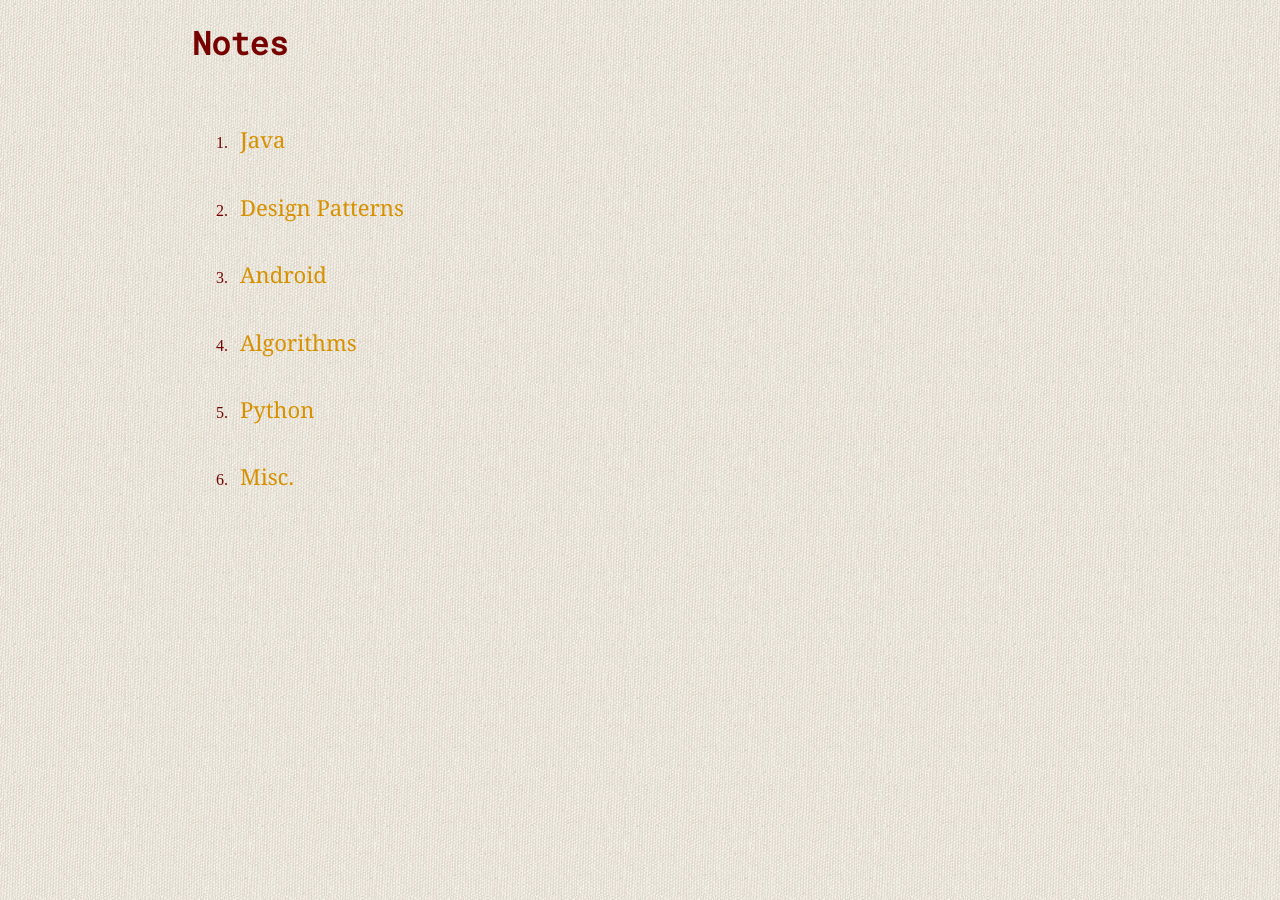
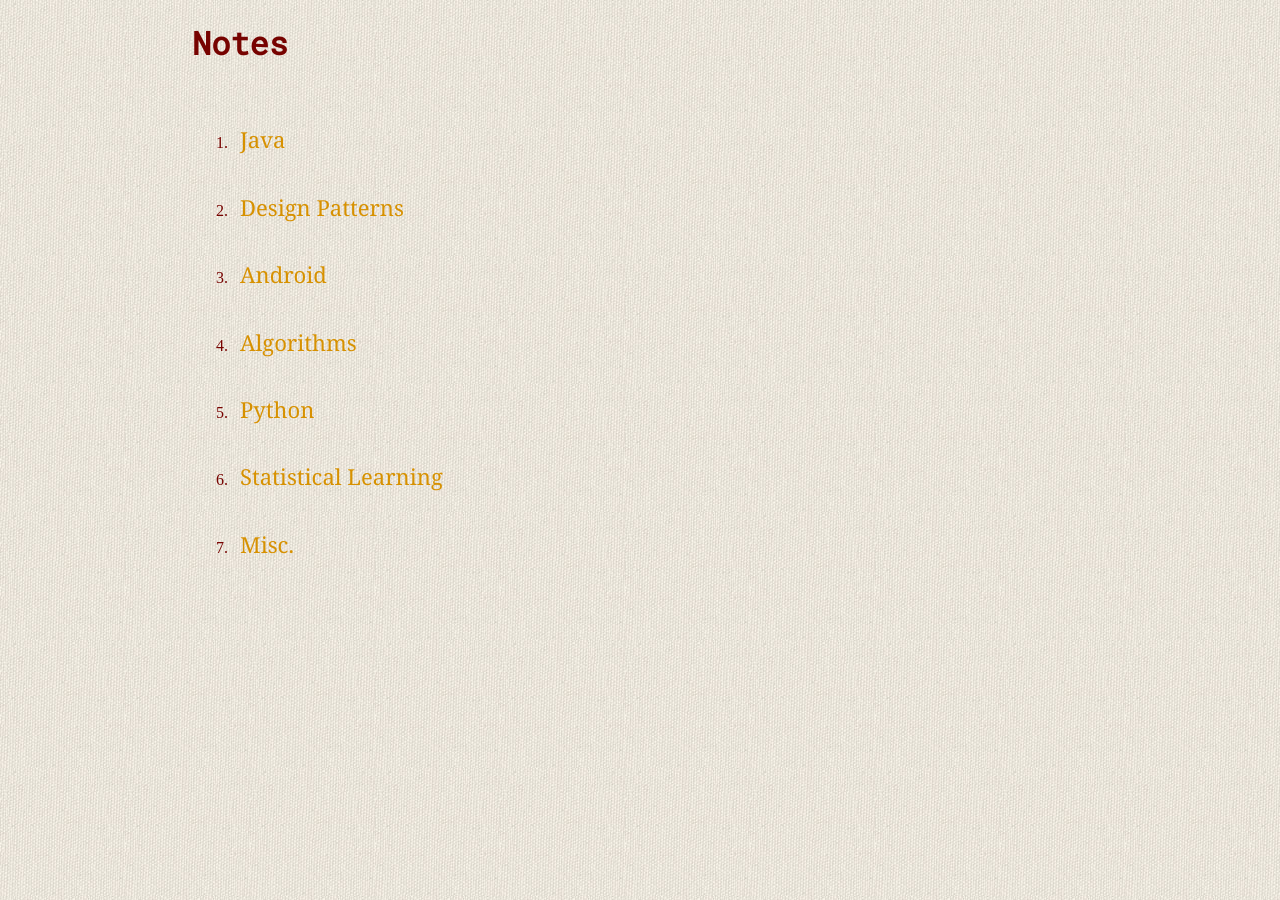
Before and after one commit to Jokestir/Jokestir.github.io, a Jekyll site: the page built from index.html, in a window 1280 px wide. Built offline with Jekyll 4.4.1, drawn with Linux system fonts in a browser that asks for light colours.

Commit message:
add sl notes

```diff
--- a/index.html
+++ b/index.html
@@ -44,7 +44,12 @@
 				</span>
 				</li>
 
-
+				<li><span>
+					<p>
+						<a style="font-size: 22px" class="page-link" href="https://jokestir.github.io/sl_notes/">Statistical Learning</a>
+					<p>
+				</span>
+				</li>
 
 				<li><span>
 					<p>
```
